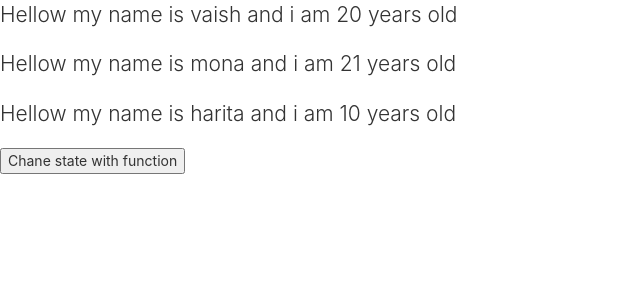
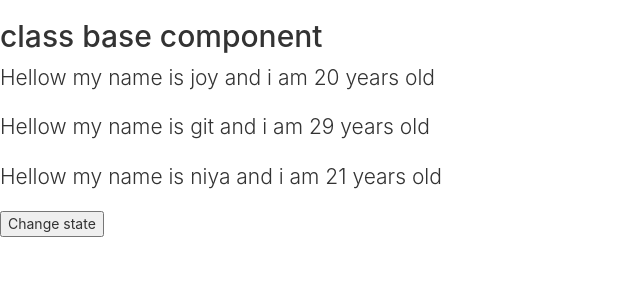
Before and after one commit to VaishnaviBorkar/React, a React (Create React App) app: page / in a window 1280 px wide. Shown: the top 300 px of the page, without its empty margins (0-640 px from the left). Built offline with nearby package versions, Linux system fonts and the light colour scheme.

Commit message:
pass function as prop 7 event on para

```diff
--- a/src/App.js
+++ b/src/App.js
@@ -19,91 +19,101 @@
 // } */}
 //State and state management
 // 1. using class
-// import { Component} from 'react';
-// import Person from "./components/Person"
+import { Component} from 'react';
+import Person from "./components/Person"
 
-// class App extends Component{
-//   state = {
-//     person:[
-//     {name:"joy",age:20},
-//     {name:"git",age:29},
-//     {name:"niya",age:21}
-//   ],
-//   otherState:"otherState"
-//   }
-//   changeState =()=>{
-// console.log("button clicked");
+class App extends Component{
+  state = {
+    person:[
+    {name:"joy",age:20},
+    {name:"git",age:29},
+    {name:"niya",age:21}
+  ],
+  otherState:"otherState"
+  }
+  changeState =()=>{
+console.log("button clicked");
 // change name state
-//states are immutable (cantChange)
-//use setState to change state in virtual DOM it will not change the actual dom.
-//setState only used in class bace component
-// this.setState({
-//   person:[
-//  {name:"vaishnavi",age:21},
-//   {name:"Mona",age:20},
-//   {name:"yogita",age:24}]
-//   })
-//   console.log(this.state.person);
-  //values changed in viewport only not in actual Dom.
-  // }
+// states are immutable (cantChange)
+// use setState to change state in virtual DOM it will not change the actual dom.
+// setState only used in class bace component
+this.setState({
+  person:[
+ {name:"vaishnavi",age:21},
+  {name:"Mona",age:20},
+  {name:"yogita",age:24}]
+  })
+  console.log(this.state.person);
+  // values changed in viewport only not in actual Dom.
+  }
+changeName=(newName)=>{
+  this.setState({
+    person:[
+      {name:newName,age:21},
+      {name:"Mona",age:20},
+      {name:"yogita",age:24}
+    ]}
+    )
+  }
 
-  // render(){
-  //   return(
-  //     <div>
-  //     <h2>class base component</h2>
-  //     <Person name="Ketki" age="45"/>
-  //     <Person name={this.state.person[0].name} age={this.state.person[0].age}/>
-  //     <Person name={this.state.person[1].name} age={this.state.person[1].age}/>
-  //     <Person name={this.state.person[2].name} age={this.state.person[2].age}/>
-  //  <button onClick={this.changeState}>Change state</button>
-  //     </div>
-  //   )
+  render(){
+    return(
+      <div>
+      <h2>class base component</h2>
 
-  // }
+      <Person name={this.state.person[0].name} age={this.state.person[0].age}
+      myclick={this.changeName.bind(this, "Loyal")}/>
+      <Person name={this.state.person[1].name} age={this.state.person[1].age}/>
+      <Person name={this.state.person[2].name} age={this.state.person[2].age}/>
+      <button onClick={this.changeState}>Change state</button>
+      </div>
+    )
 
-// }
-// export default App;
+  }
+
+}
+export default App;
 //function based states
 // we use useState hook to create function based component.it takes 2 argument as a
 //array of the initial state and the set function(used to chane the value).
 //it does not edit the state.it deletes the state and create a ne state passed in setstate function.
-import React from 'react'
-import Person from './components/Person'
-import { useState } from 'react'
-const App = () => {
-  const [personstate,changepersonState]=useState(
-    {
-      person:[
-      {name:"vaish",age:20},
-      {name:"mona",age:21},
-      {name:"harita",age:10}
+// import React from 'react'
+// import Person from './components/Person'
+// import { useState } from 'react'
+// const App = () => {
+//   const [personstate,changepersonState]=useState(
+//     {
+//       person:[
+//       {name:"vaish",age:20},
+//       {name:"mona",age:21},
+//       {name:"harita",age:10}
 
-    ],
-    otherState:"otherstate"
-  }
-  )
-  console.log(personstate);
+//     ],
+//     otherState:"otherstate"
+//   }
+//   )
+//   console.log(personstate);
 
-  const changeState=()=>{
-    changepersonState({
-      person:[
-        {name:"vaishnavi",age:20},
-        {name:"MonaGupta",age:21},
-        {name:"HaritaShelake",age:10}
+//   const changeState=()=>{
+//     changepersonState({
+//       person:[
+//         {name:"vaishnavi",age:20},
+//         {name:"MonaGupta",age:21},
+//         {name:"HaritaShelake",age:10}
 
-      ]
+//       ]
 
-    })
-  }
-  return (
-    <div>
-      <Person name={personstate.person[0].name} age={personstate.person[0].age}/>
-      <Person name={personstate.person[1].name} age={personstate.person[1].age}/>
-      <Person name={personstate.person[2].name} age={personstate.person[2].age}/>
-      <button onClick={changeState}>Chane state with function</button>
-    </div>
+//     })
+//   }
+//   return (
+//     <div>
+//       <Person name={personstate.person[0].name} age={personstate.person[0].age}/>
+//       <Person name={personstate.person[1].name} age={personstate.person[1].age}/>
+//       <Person name={personstate.person[2].name} age={personstate.person[2].age}/>
+//       <button onClick={changeState}>Chane state with function</button>
+//     </div>
 
-  )
-}
+//   )
+// }
 
-export default App
+// export default App
--- a/src/components/Person.js
+++ b/src/components/Person.js
@@ -1,9 +1,9 @@
 import React from 'react'
 
-const Person = ({name,age}) => {
+const Person = ({name,age,myclick}) => {
     return (
         <div>
-            <p className="lead">Hellow my name is {name} and i am {age} years old</p>
+            <p onClick={myclick} className="lead" >Hellow my name is {name} and i am {age} years old</p>
         </div>
     )
 }
```
